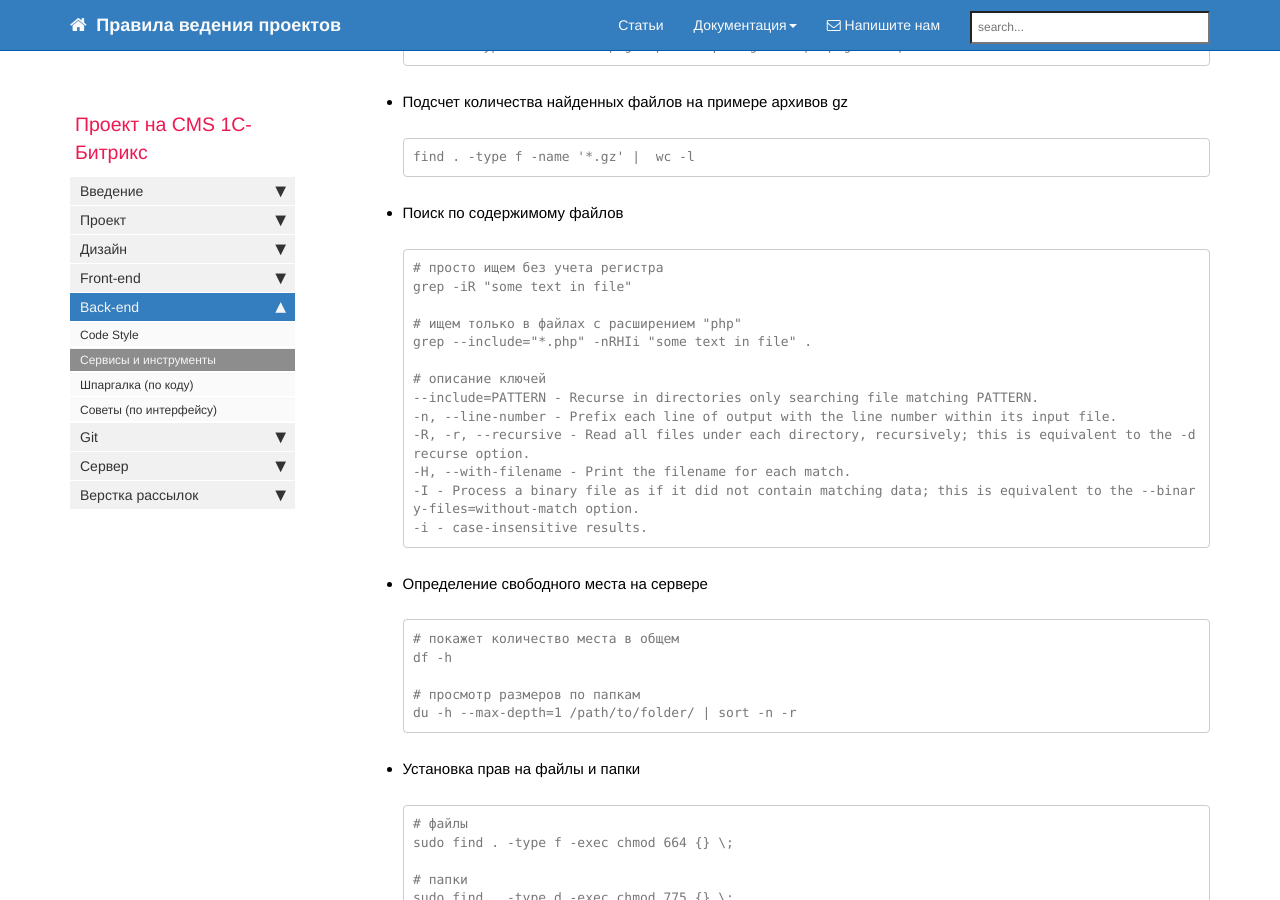
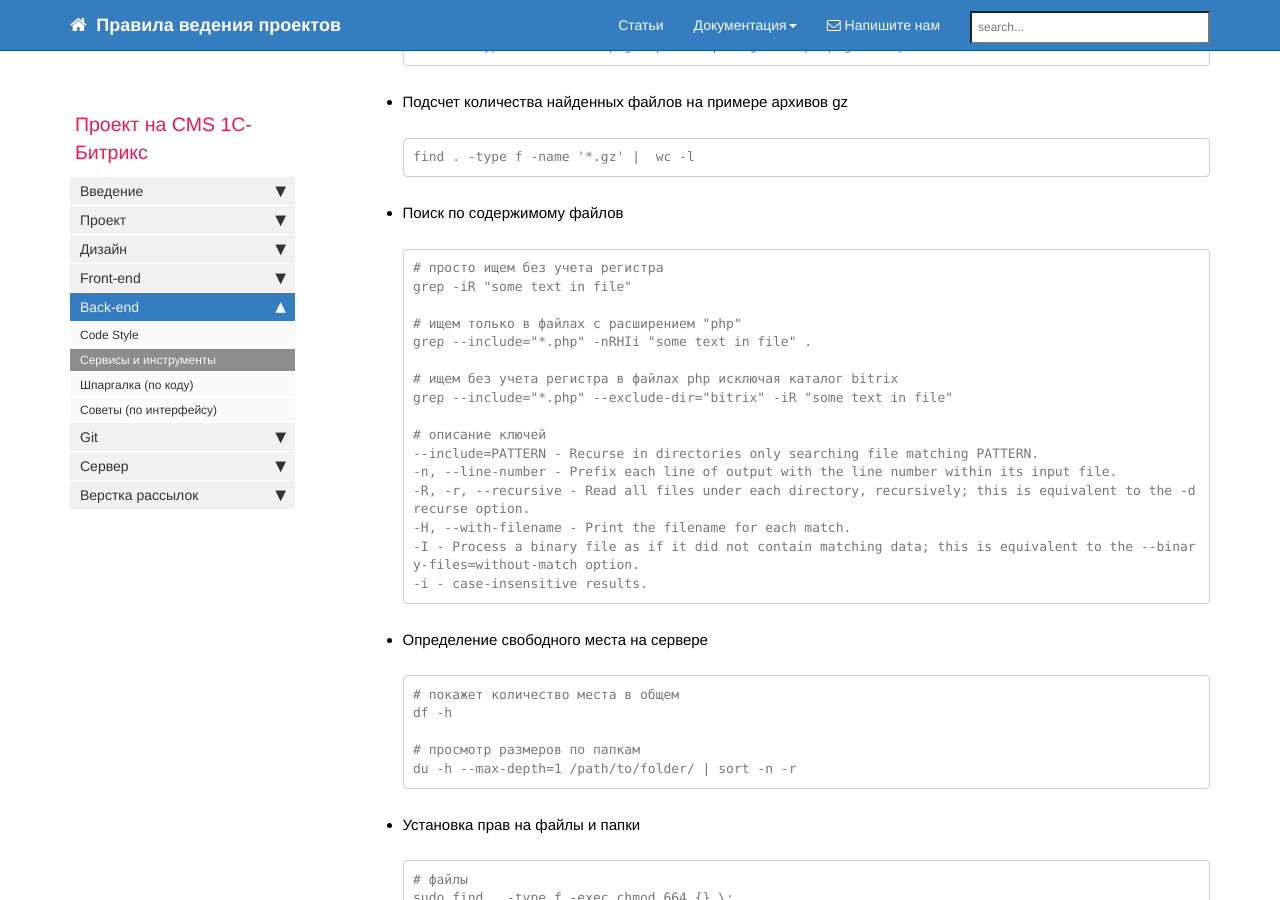
Before and after one commit to gdecider/gdecider.github.io, a Jekyll site: the page built from pages/bx/bx_back-tools.md, in a window 1280 px wide and 900 px high, scrolled down 2881 px. Built offline with Jekyll 4.4.1, drawn with Linux system fonts in a browser that asks for light colours; nearby versions of some CDN libraries; comment, search, counter and statistics services are not loaded.

Commit message:
Update bx_back-tools.md

```diff
--- a/pages/bx/bx_back-tools.md
+++ b/pages/bx/bx_back-tools.md
@@ -152,6 +152,9 @@ rsync error: unexplained error (code 255) at io.c(226) [Receiver=3.1.1]
   # ищем только в файлах с расширением "php"
   grep --include="*.php" -nRHIi "some text in file" .
 
+  # ищем без учета регистра в файлах php исключая каталог bitrix
+  grep --include="*.php" --exclude-dir="bitrix" -iR "some text in file"
+
   # описание ключей
   --include=PATTERN - Recurse in directories only searching file matching PATTERN.
   -n, --line-number - Prefix each line of output with the line number within its input file.
```
